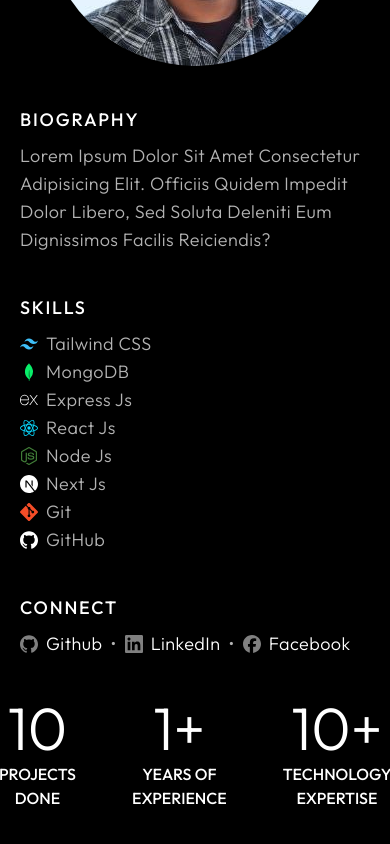
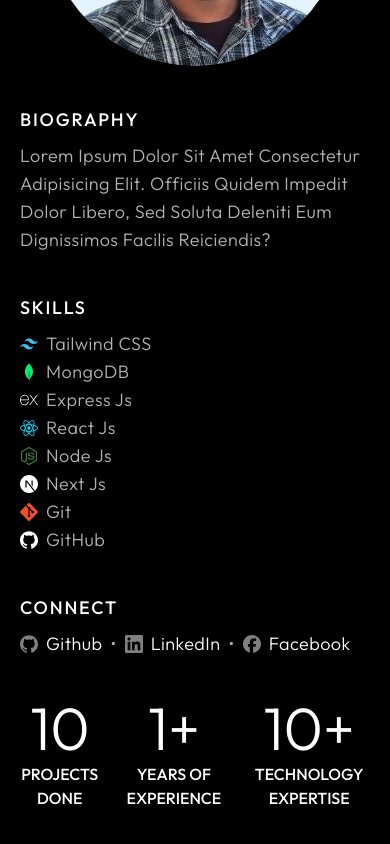
Before and after one commit to suny-webdevs/mdssk, a Next.js app: page / in a window 390 px wide. Shown: the part 526-1370 px from the top of the page. Built offline with nearby package versions, Linux system fonts and the light colour scheme.

Commit message:
adjustment 2 on hero section

```diff
--- a/src/components/MainPage/HeroSection.jsx
+++ b/src/components/MainPage/HeroSection.jsx
@@ -25,7 +25,6 @@ const HeroSection = () => {
 
       <div className="grid grid-cols-1 md:grid-cols-3 gap-10 mb-10 md:mb-20">
         {/* Bio section */}
-        {/* TODO: 1. Apply hover color LinkedIn and Facebook icon, 2. Deploy */}
         <div className="order-2 md:order-1 flex flex-col gap-10">
           <div>
             <h3 className="text-lg font-medium uppercase tracking-widest">
@@ -121,7 +120,7 @@ const HeroSection = () => {
         </div>
 
         {/* Scores */}
-        <div className="order-3 md:order-3 text-center md:text-right flex md:flex-col items-end justify-center gap-14">
+        <div className="order-3 md:order-3 text-center md:text-right flex md:flex-col items-end justify-center gap-5 md:gap-14">
           <div className="flex flex-col gap-1">
             <p className="text-6xl font-light">10</p>
             <h3 className="font-medium uppercase">projects done</h3>
```
